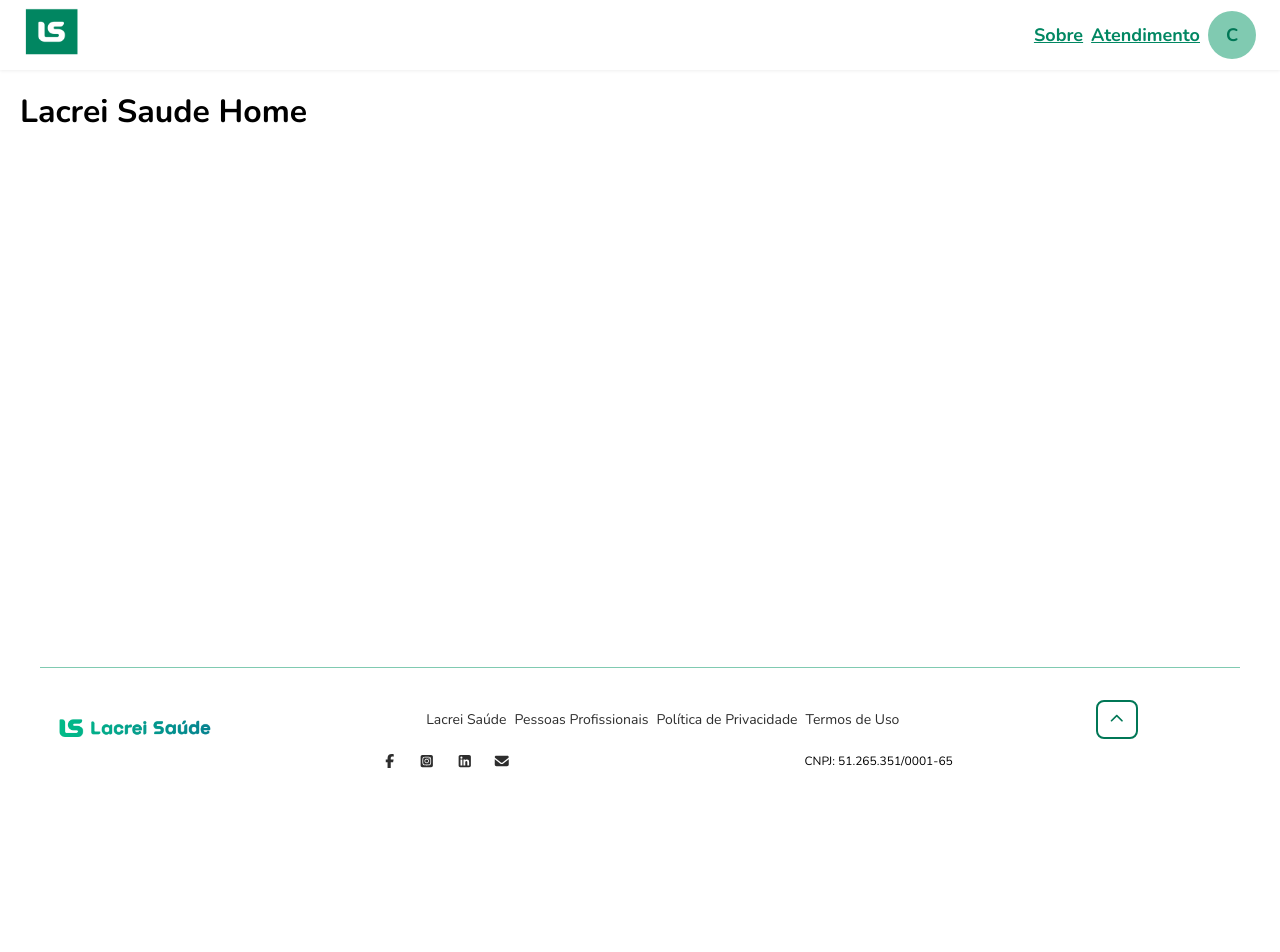
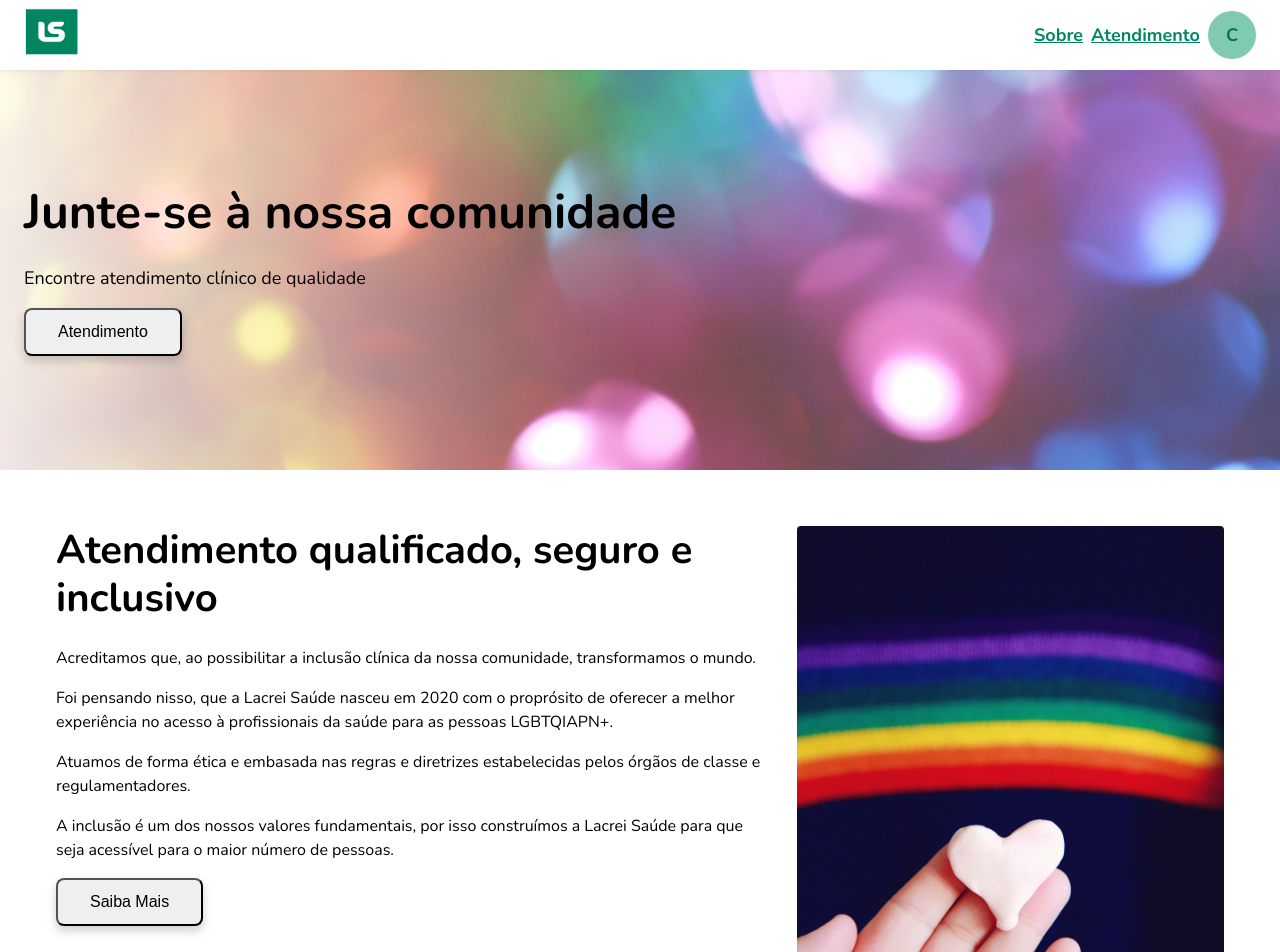
Before and after one commit to cvaldivia83/l_saude, a Next.js app: page / in a window 1280 px wide. Shown: the top 952 px of the page. Before the commit the page ends 800 px from the top, so only its background shows below. Built offline with nearby package versions, Linux system fonts and the light colour scheme.

Commit message:
fix: atualizacao sobre theme provider e registry do styled components
Atualizacao dos types disponiveis no uso do theme.ts e da aplicacao do registry e do layout wrapper no projeto. Melhoria tbm dos componentes de Title e Paragraph para resolver erros de build

```diff
--- a/src/app/layout.tsx
+++ b/src/app/layout.tsx
@@ -1,7 +1,6 @@
 
 import type { Metadata } from "next";
 import StyledComponentsRegistry from "./registry";
-import ThemeProviderWrapper from "@/components/ThemeProviderWrapper";
 import { Nunito } from 'next/font/google';
 import '../styles/layout.css'
 import { GlobalLayoutWrapper, MainContent } from "../components/GlobalLayoutWrapper";
@@ -23,19 +22,17 @@ export default function RootLayout({
   return (
     <html lang="pt-BR" className={nunito.className}>
       <body>
-        <ThemeProviderWrapper>
+        <StyledComponentsRegistry>
           <GlobalLayoutWrapper>
             <Header />
-            <StyledComponentsRegistry>
 
                 <MainContent>
                   {children}
                 </MainContent>
 
-            </StyledComponentsRegistry>
             <Footer />
           </GlobalLayoutWrapper>
-        </ThemeProviderWrapper>
+        </StyledComponentsRegistry>
       </body>
     </html>
   );
--- a/src/app/page.tsx
+++ b/src/app/page.tsx
@@ -1,10 +1,13 @@
-// import dynamic from 'next/dynamic';
-// const Button = dynamic(() => import('../components/Button'));
+import Section from '@/components/Section';
+import dynamic from 'next/dynamic';
+const Hero = dynamic(() => import('../components/Hero'));
+
 
 export default function Home() {
   return (
     <main>
-      <h1>Lacrei Saude Home</h1>
+      <Hero />
+      <Section />
     </main>
   );
 }
--- a/src/app/registry.tsx
+++ b/src/app/registry.tsx
@@ -2,7 +2,8 @@
 
 import React, { useState } from 'react'
 import { useServerInsertedHTML } from 'next/navigation'
-import { ServerStyleSheet, StyleSheetManager } from 'styled-components'
+import { ServerStyleSheet, StyleSheetManager, ThemeProvider } from 'styled-components'
+import { theme } from '../styles/theme'
 
 export default function StyledComponentsRegistry({
   children,
@@ -19,11 +20,19 @@ export default function StyledComponentsRegistry({
     return <>{styles}</>
   })
 
-  if (typeof window !== 'undefined') return <>{children}</>
+  if (typeof window !== 'undefined') {
+    return (
+      <ThemeProvider theme={theme}>
+        {children}
+      </ThemeProvider>
+    );
+  }
 
   return (
     <StyleSheetManager sheet={styledComponentsStyleSheet.instance}>
-      {children}
+      <ThemeProvider theme={theme}>
+        {children}
+      </ThemeProvider>
     </StyleSheetManager>
   )
 }
--- a/src/app/sobre/page.tsx
+++ b/src/app/sobre/page.tsx
@@ -1,3 +1,5 @@
+
+
 const Sobre = () => {
   return (
     <h1>Sobre</h1>
--- a/src/components/GlobalLayoutWrapper.tsx
+++ b/src/components/GlobalLayoutWrapper.tsx
@@ -12,5 +12,4 @@ export const GlobalLayoutWrapper = styled.div`
 
 export const MainContent = styled.main`
   flex-grow: 1;
-  padding: 20px;
 `
--- /dev/null
+++ b/src/components/Hero.tsx
@@ -0,0 +1,40 @@
+"use client"
+
+import styled from "styled-components";
+import dynamic from 'next/dynamic';
+const Button = dynamic(() => import('../components/Button'));
+const Title = dynamic(() => import('../components/Title'));
+const Paragraph = dynamic(() => import('../components/Paragraph'));
+import { useRouter } from 'next/navigation';
+
+
+const StyledBanner = styled.div`
+  width: 100%;
+  height: 400px;
+  max-width: 1440px;
+  background-image: linear-gradient(90deg, rgba(255, 255, 255, 0.9) 0%, rgba(255, 255, 255, 0.3) 50%), url('/rainbow.jpg');
+  background-size: cover;
+  background-position: center;
+  background-repeat: no-repeat;
+  padding: ${({ theme }) => theme.spacing.m};
+  min-height: 400px;
+  background-color: ${({ theme }) => theme.colors.primitives.gray30 };
+  display: flex;
+  flex-direction: column;
+  align-items: flex-start;
+  justify-content: center;
+
+`
+
+const Hero = () => {
+  const router = useRouter();
+  return (
+    <StyledBanner>
+      <Title as='h1' variant='Xl'>Junte-se à nossa comunidade</Title>
+      <Paragraph variant='textXl'>Encontre atendimento clínico de qualidade</Paragraph>
+      <Button variant='primary' type="button" onClick={() => router.push('/atendimento')}>Atendimento</Button>
+    </StyledBanner>
+  )
+}
+
+export default Hero;
--- a/src/components/Paragraph.tsx
+++ b/src/components/Paragraph.tsx
@@ -12,6 +12,7 @@ const StyledParagraph = styled.p<Omit<ParagraphProps, 'children'>>`
       font-weight: ${style.fontWeight};
       line-height: ${style.lineHeight};
       color: ${theme.colors.semantic.text.body};
+      margin-bottom: ${theme.spacing.s};
     `
   }}
 `
--- /dev/null
+++ b/src/components/Section.tsx
@@ -0,0 +1,55 @@
+"use client"
+
+import styled from "styled-components"
+import Image from "next/image";
+import dynamic from 'next/dynamic';
+const Button = dynamic(()=> import('../components/Button'));
+const Title = dynamic(() => import('../components/Title'));
+const Paragraph = dynamic(() => import('../components/Paragraph'));
+
+
+const StyledSection = styled.section`
+  padding: 3.5rem 3.5rem 0 3.5rem;
+  display: flex;
+  justify-content: center;
+  align-items: flex-start;
+  gap: ${({ theme }) => theme.spacing.l};
+
+  .section-image {
+    border-radius: ${({ theme }) => theme.borderRadius.xs };
+  }
+
+    @media (min-width: 375px) and (max-width: 900px) {
+      .section-image {
+        display: none;
+      }
+  }
+
+`
+
+const Section = () => {
+  return (
+    <StyledSection>
+
+      <div className="description">
+        <Title variant="Lg" as="h2">Atendimento qualificado, seguro e inclusivo</Title>
+
+        <Paragraph variant='textBase'>Acreditamos que, ao possibilitar a inclusão clínica da nossa comunidade, transformamos o mundo.</Paragraph>
+
+         <Paragraph variant='textBase'>Foi pensando nisso, que a Lacrei Saúde nasceu em 2020 com o proprósito de oferecer a melhor experiência no acesso à profissionais da saúde para as pessoas LGBTQIAPN+. </Paragraph>
+
+        <Paragraph variant='textBase'>Atuamos de forma ética e embasada nas regras e diretrizes estabelecidas pelos órgãos de classe e regulamentadores.</Paragraph>
+
+        <Paragraph variant='textBase'>A inclusão é um dos nossos valores fundamentais, por isso construímos a Lacrei Saúde para que seja acessível para o maior número de pessoas.</Paragraph>
+
+        <Button type='button' variant='secondary'>Saiba Mais</Button>
+      </div>
+
+        <Image src='/care.jpg' alt="Bandeira LGBTQIAP+ com coração ao meio" width={560} height={640} className="section-image" />
+
+    </StyledSection>
+
+  )
+}
+
+export default Section;
--- a/src/components/Title.tsx
+++ b/src/components/Title.tsx
@@ -19,6 +19,7 @@ const StyledTitle = styled.h1<Omit<TitleProps, 'children'>>`
       font-weight: ${style.fontWeight};
       line-height: ${style.lineHeight};
       color: ${theme.colors.semantic.text.body};
+      margin-bottom: ${theme.spacing.m};
     `;
   }};
   `
--- a/src/styles/theme.ts
+++ b/src/styles/theme.ts
@@ -1,3 +1,7 @@
+export type HeaderStyleVariant = 'Xl' | 'Lg' | 'Base' | 'Sm';
+export type TextStyleVariant = 'textXl' | 'textBase' | 'textSm' | 'textXs';
+export type TitleTag = 'h1' | 'h2' | 'h3' | 'h4' | 'h5' | 'h6';
+
 export const theme = {
   colors: {
     primitives: {
@@ -210,4 +214,6 @@ export const theme = {
     }
 
   }
-} as const
+} as const;
+
+export type Theme = typeof theme;
```
Also changed, not shown: styled.d.ts (added, +7 -0 lines).
